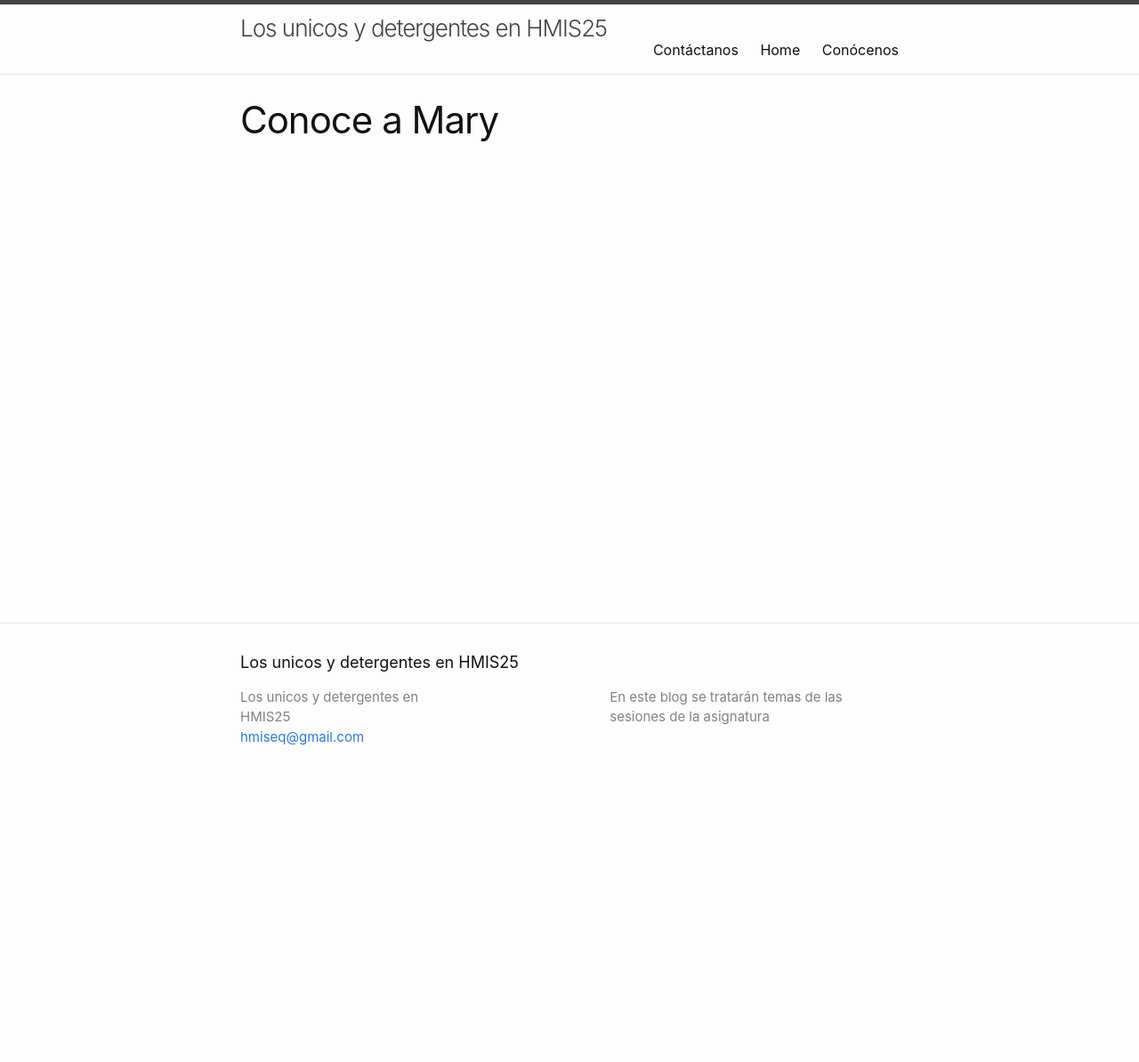
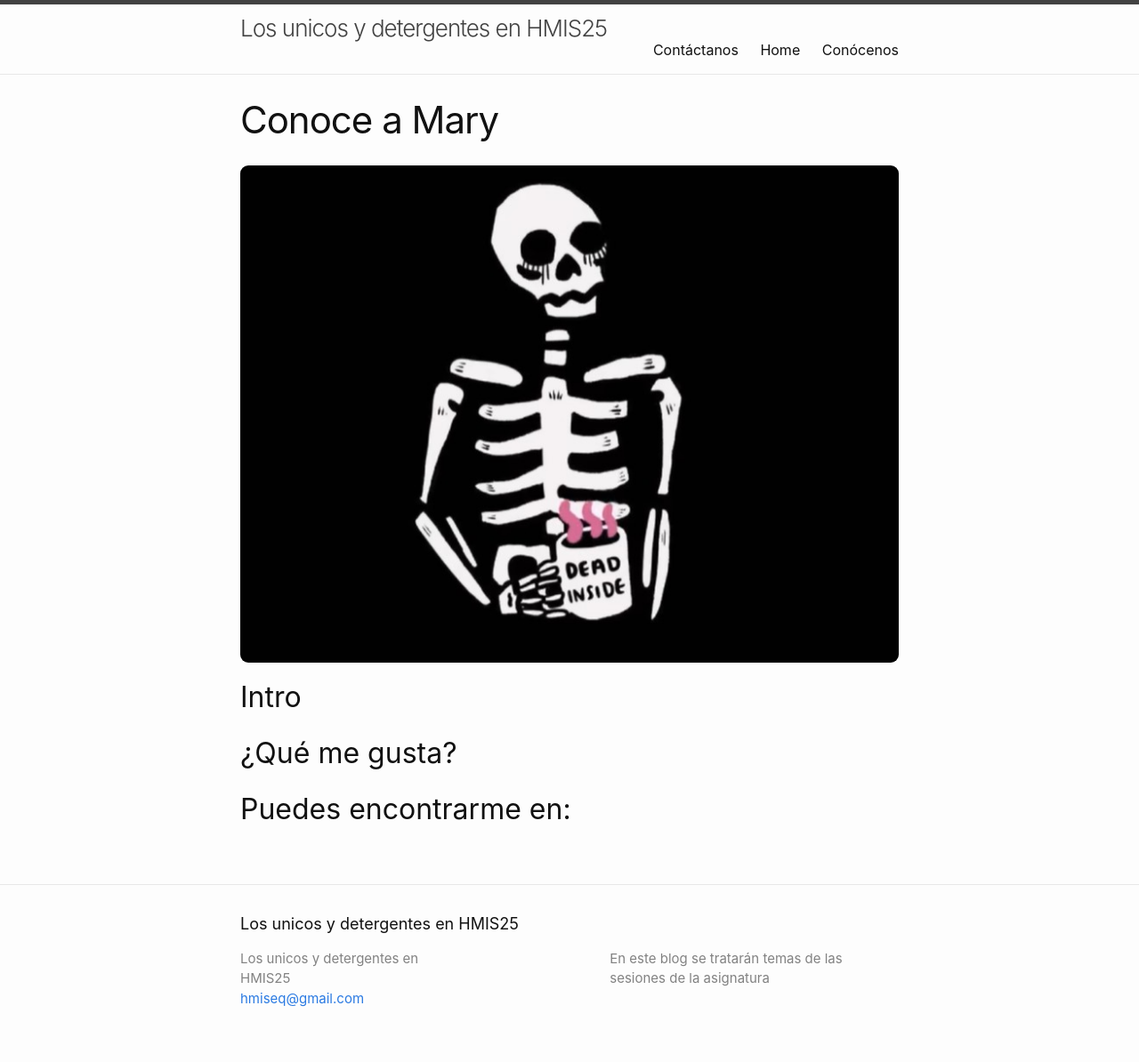
Before and after one commit to hmis25-ascuacks-06/blogHMIS25, a Jekyll site: the page built from devs/Mary.md, in a window 1280 px wide. Shown: the whole page at 89% size. Built offline with Jekyll 4.4.1, drawn with Linux system fonts in a browser that asks for light colours; before the commit the page ends 900 px from its top, so only the background shows below that.

```diff
--- a/_sass/minima/_base.scss
+++ b/_sass/minima/_base.scss
@@ -315,3 +315,11 @@ button {
     transform: scale(0.95); /* Slight shrink effect */
   }
 }
+
+img{
+  max-width: 100%;
+  height: auto;
+  border-radius: 1vh;
+  vertical-align: middle;
+  object-fit: cover;
+}
--- a/devs/Mary.md
+++ b/devs/Mary.md
@@ -1,6 +1,15 @@
 ---
 layout: page
 title:  "Conoce a Mary"
-nav: false
 permalink: devs/mary
 ---
+<img src="/assets/pfpMHMIS.jpg" alt="pfpMary" draggable="false">
+
+
+
+## Intro
+
+
+## ¿Qué me gusta?
+
+## Puedes encontrarme en:
```
Also changed, not shown: devs/Oliver.md (+0 -1 lines), devs/index.md (+9 -0 lines), assets/pfpMHMIS.jpg (added).
